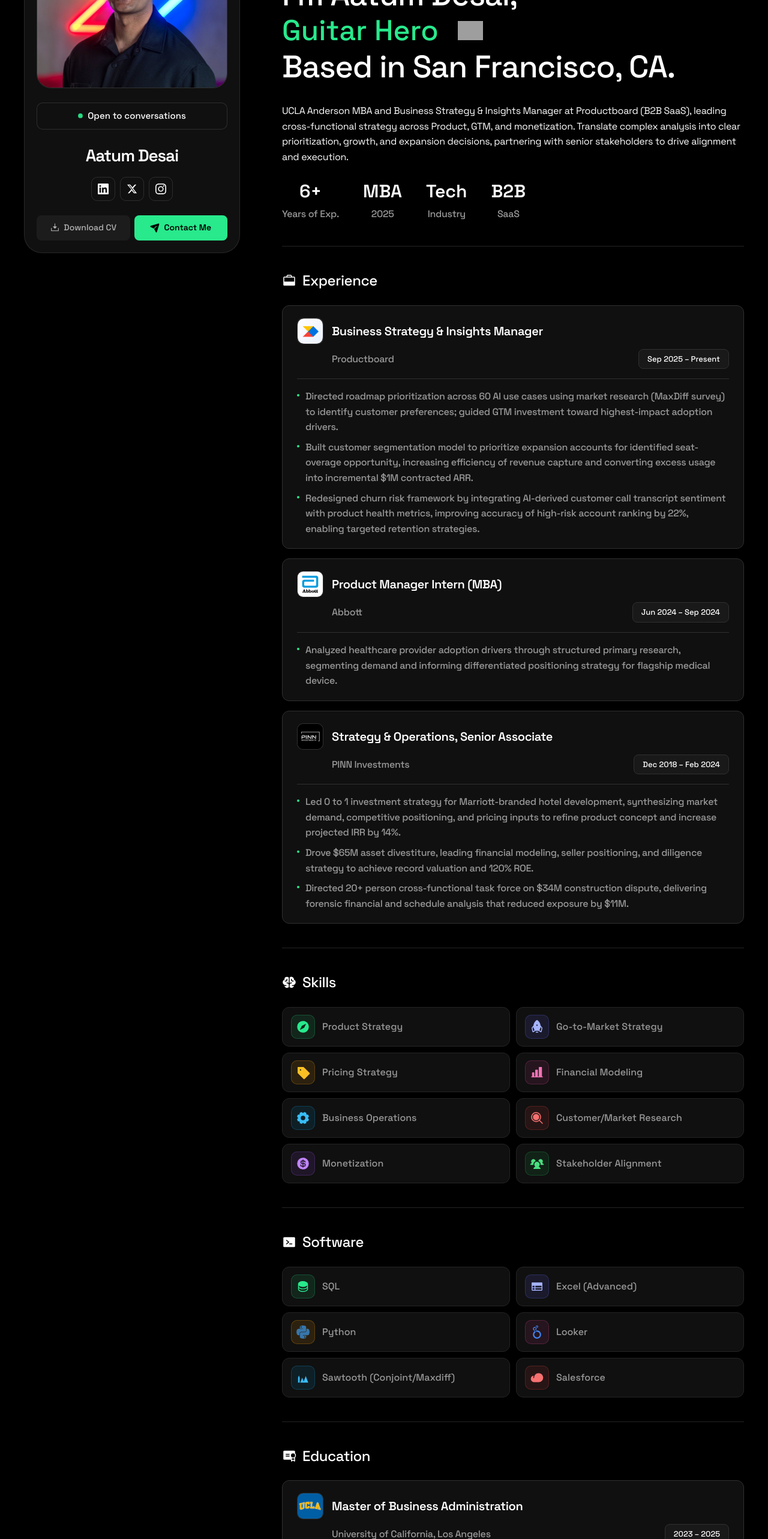
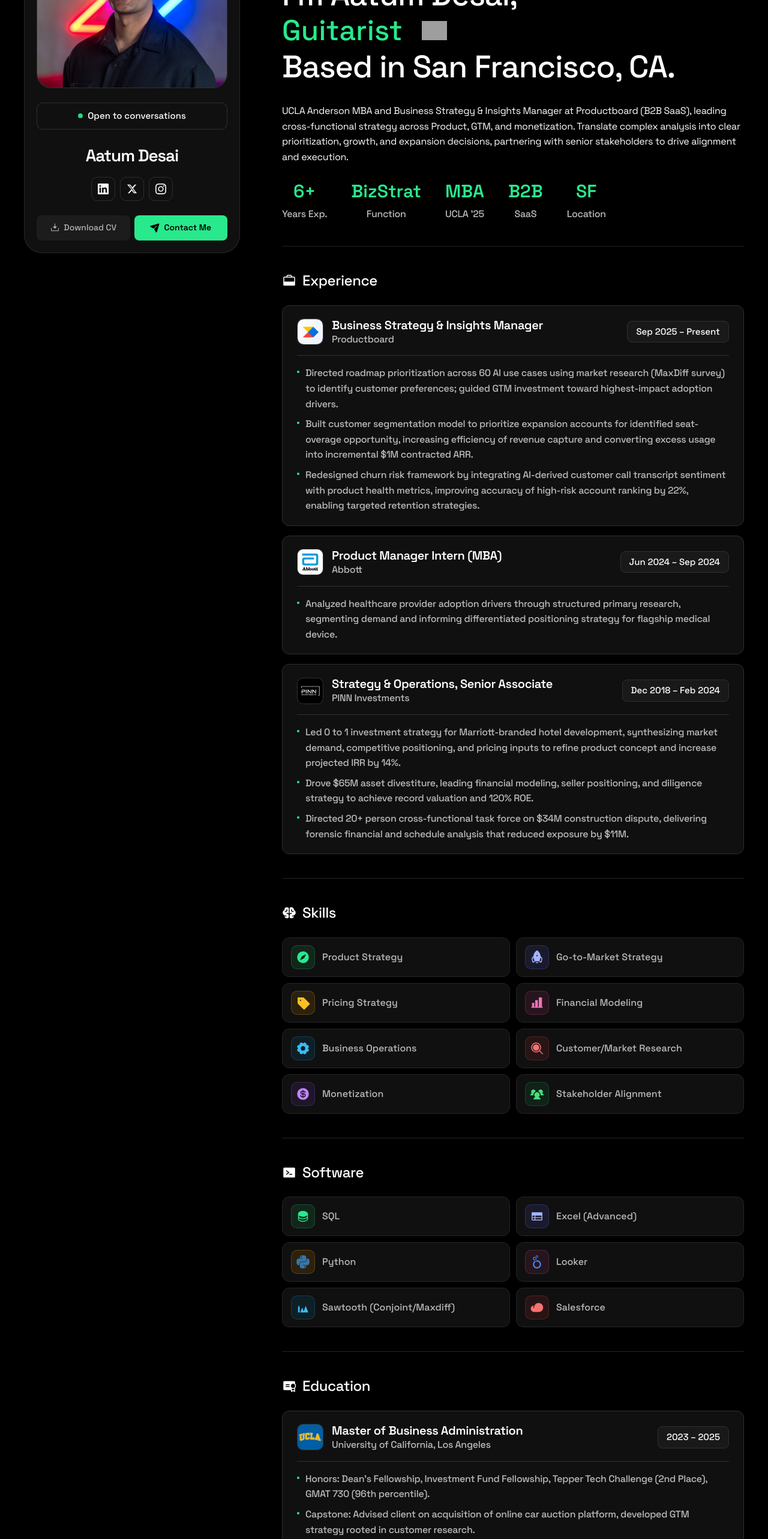
Before and after one commit to aatumdesai/aatum-site, a Next.js app: page / in a window 1280 px wide. Shown: the part 234-2800 px from the top of the page at 60% size. Built offline with nearby package versions, Linux system fonts and the light colour scheme; grey boxes are pictures that could not be loaded; a web font is replaced by a local one.

Commit message:
small updates

```diff
--- a/app/page.tsx
+++ b/app/page.tsx
@@ -15,7 +15,7 @@
 const TWEMOJI = "https://cdn.jsdelivr.net/gh/twitter/twemoji@14.0.2/assets/svg";
 const TYPEWRITER_ICONS: Record<string, React.ReactNode> = {
   "Business Strategist": <img src={`${TWEMOJI}/1f4bc.svg`} width={42} height={42} alt="" />,
-  "Guitar Hero":         <img src={`${TWEMOJI}/1f3b8.svg`} width={42} height={42} alt="" />,
+  "Guitarist":           <img src={`${TWEMOJI}/1f3b8.svg`} width={42} height={42} alt="" />,
   "Chess Player":        <img src={`${TWEMOJI}/265f.svg`} width={42} height={42} alt="" />,
   "Golfer":              <img src={`${TWEMOJI}/1f3cc.svg`} width={42} height={42} alt="" />,
 };
@@ -111,7 +111,7 @@
 const dateBadge: React.CSSProperties = {
   padding: "6px 14px", backgroundColor: "rgb(25,25,25)",
   border: "1px solid rgb(48,48,48)", borderRadius: "8px",
-  fontSize: "13px", fontWeight: 500, color: "#fff",
+  fontSize: "15px", fontWeight: 500, color: "#fff",
   fontFamily: "var(--font-space-grotesk)", whiteSpace: "nowrap", flexShrink: 0,
 };
 
@@ -222,7 +222,7 @@
             }}>
               {icon ?? <span style={{ fontSize: "15px", fontWeight: 700, fontFamily: "var(--font-space-grotesk)" }}>{item.name.charAt(0)}</span>}
             </div>
-            <p style={{ fontSize: "16px", fontWeight: 500, color: "#999", margin: 0, fontFamily: "var(--font-space-grotesk)" }}>
+            <p style={{ fontSize: "16px", fontWeight: 500, color: "#bbb", margin: 0, fontFamily: "var(--font-space-grotesk)" }}>
               {item.name}
             </p>
           </div>
@@ -376,7 +376,7 @@
               {/* Desktop: full heading block. Hidden on mobile via CSS. */}
               <div className="desktop-only" style={{ display: "flex", flexDirection: "column", gap: "20px", width: "100%" }}>
                 <p style={{
-                  fontSize: "24px", fontWeight: 500, color: "#999",
+                  fontSize: "24px", fontWeight: 500, color: "#bbb",
                   fontFamily: "var(--font-space-grotesk)", margin: 0,
                   letterSpacing: "-0.02em", lineHeight: "1.4em",
                 }}>
@@ -411,10 +411,13 @@
               <div className="desktop-only" style={{ display: "flex", flexDirection: "row", gap: "40px", alignItems: "center", flexWrap: "wrap" }}>
                 {content.stats.map((stat, i) => (
                   <div key={i} style={{ display: "flex", flexDirection: "column", alignItems: "center", gap: "10px" }}>
-                    <div style={{ fontFamily: "var(--font-space-grotesk)", fontSize: "30px", fontWeight: 600, color: "#fff", lineHeight: 1 }}>
+                    <div style={{
+                      fontFamily: "var(--font-space-grotesk)", fontSize: "30px", fontWeight: 600,
+                      color: "#28e98c", lineHeight: 1,
+                    }}>
                       {stat.value}
                     </div>
-                    <p style={{ fontSize: "16px", fontWeight: 500, fontFamily: "var(--font-space-grotesk)", letterSpacing: "-0.02em", lineHeight: "1.6em", color: "#999", margin: 0 }}>
+                    <p style={{ fontSize: "16px", fontWeight: 500, fontFamily: "var(--font-space-grotesk)", letterSpacing: "-0.02em", lineHeight: "1.6em", color: "#bbb", margin: 0 }}>
                       {stat.label}
                     </p>
                   </div>
@@ -434,28 +437,24 @@
                     borderRadius: "12px", padding: "20px 24px", display: "flex", flexDirection: "column",
                   }}>
                     {/* Header: always visible */}
-                    <div className="card-header" style={{ display: "flex", flexDirection: "column", gap: "8px", marginBottom: "16px" }}>
-                      {/* Row 1: logo + role */}
-                      <div style={{ display: "flex", alignItems: "center", gap: "14px" }}>
-                        <CompanyLogo name={job.company} />
-                        <p style={{ fontSize: "20px", fontWeight: 600, color: "#fff", margin: 0, fontFamily: "var(--font-space-grotesk)", letterSpacing: "-0.02em", lineHeight: "1.3em" }}>
+                    <div className="card-header-row" style={{ display: "flex", alignItems: "center", gap: "14px", marginBottom: "16px" }}>
+                      <CompanyLogo name={job.company} />
+                      <div style={{ flex: 1, minWidth: 0 }}>
+                        <p style={{ fontSize: "20px", fontWeight: 600, color: "#fff", margin: "0 0 2px 0", fontFamily: "var(--font-space-grotesk)", letterSpacing: "-0.02em", lineHeight: "1.2em" }}>
                           {job.role}
                         </p>
-                      </div>
-                      {/* Row 2: company + dates */}
-                      <div style={{ display: "flex", alignItems: "center", justifyContent: "space-between", gap: "12px", paddingLeft: "58px" }}>
-                        <p style={{ fontSize: "16px", color: "#999", margin: 0, fontFamily: "var(--font-space-grotesk)", fontWeight: 500, letterSpacing: "-0.02em", lineHeight: "1.6em" }}>
+                        <p style={{ fontSize: "16px", color: "#bbb", margin: 0, fontFamily: "var(--font-space-grotesk)", fontWeight: 500, letterSpacing: "-0.02em", lineHeight: "1.3em" }}>
                           {job.company}
                         </p>
-                        <div style={dateBadge}>{job.dates}</div>
                       </div>
+                      <div className="card-date-badge" style={dateBadge}>{job.dates}</div>
                     </div>
                     {/* Bullets — desktop only */}
                     <div className="desktop-only">
                       <div style={{ height: "1px", backgroundColor: "rgb(48,48,48)", marginBottom: "16px" }} />
                       <ul style={{ listStyle: "none", padding: 0, margin: 0, display: "flex", flexDirection: "column", gap: "8px" }}>
                         {job.bullets.map((bullet, j) => (
-                          <li key={j} style={{ display: "flex", gap: "10px", fontSize: "16px", lineHeight: "1.6em", letterSpacing: "-0.02em", color: "#999", fontFamily: "var(--font-space-grotesk)", fontWeight: 500 }}>
+                          <li key={j} style={{ display: "flex", gap: "10px", fontSize: "16px", lineHeight: "1.6em", letterSpacing: "-0.02em", color: "#bbb", fontFamily: "var(--font-space-grotesk)", fontWeight: 500 }}>
                             <span style={{ marginTop: "9px", width: "4px", height: "4px", borderRadius: "50%", backgroundColor: "#28e98c", flexShrink: 0 }} />
                             {bullet}
                           </li>
@@ -495,28 +494,29 @@
                     borderRadius: "12px", padding: "20px 24px", display: "flex", flexDirection: "column",
                   }}>
                     {/* Header: always visible */}
-                    <div className="card-header" style={{ display: "flex", flexDirection: "column", gap: "8px", marginBottom: "16px" }}>
-                      {/* Row 1: logo + degree */}
-                      <div style={{ display: "flex", alignItems: "center", gap: "14px" }}>
-                        <CompanyLogo name={edu.institution} color="#a78bfa" />
-                        <p style={{ fontSize: "20px", fontWeight: 600, color: "#fff", margin: 0, fontFamily: "var(--font-space-grotesk)", letterSpacing: "-0.02em", lineHeight: "1.3em" }}>
+                    <div className="card-header-row" style={{ display: "flex", alignItems: "center", gap: "14px", marginBottom: "16px" }}>
+                      <CompanyLogo name={edu.institution} color="#a78bfa" />
+                      <div style={{ flex: 1, minWidth: 0 }}>
+                        <p style={{ fontSize: "20px", fontWeight: 600, color: "#fff", margin: "0 0 2px 0", fontFamily: "var(--font-space-grotesk)", letterSpacing: "-0.02em", lineHeight: "1.2em" }}>
                           {edu.title}
                         </p>
-                      </div>
-                      {/* Row 2: institution + dates */}
-                      <div style={{ display: "flex", alignItems: "center", justifyContent: "space-between", gap: "12px", paddingLeft: "58px" }}>
-                        <p style={{ fontSize: "16px", color: "#999", margin: 0, fontFamily: "var(--font-space-grotesk)", fontWeight: 500, letterSpacing: "-0.02em", lineHeight: "1.6em" }}>
+                        <p style={{ fontSize: "16px", color: "#bbb", margin: 0, fontFamily: "var(--font-space-grotesk)", fontWeight: 500, letterSpacing: "-0.02em", lineHeight: "1.3em" }}>
                           {edu.institution}
                         </p>
-                        <div style={dateBadge}>{edu.dates}</div>
                       </div>
+                      <div className="card-date-badge" style={dateBadge}>{edu.dates}</div>
                     </div>
-                    {/* Description — desktop only */}
+                    {/* Bullets — desktop only */}
                     <div className="desktop-only">
                       <div style={{ height: "1px", backgroundColor: "rgb(48,48,48)", marginBottom: "16px" }} />
-                      <p style={{ fontSize: "16px", lineHeight: "1.6em", letterSpacing: "-0.02em", color: "#999", margin: 0, fontFamily: "var(--font-space-grotesk)", fontWeight: 500, whiteSpace: "pre-line" }}>
-                        {edu.description}
-                      </p>
+                      <ul style={{ listStyle: "none", padding: 0, margin: 0, display: "flex", flexDirection: "column", gap: "8px" }}>
+                        {edu.bullets.map((bullet, j) => (
+                          <li key={j} style={{ display: "flex", gap: "10px", fontSize: "16px", lineHeight: "1.6em", letterSpacing: "-0.02em", color: "#bbb", fontFamily: "var(--font-space-grotesk)", fontWeight: 500 }}>
+                            <span style={{ marginTop: "9px", width: "4px", height: "4px", borderRadius: "50%", backgroundColor: "#28e98c", flexShrink: 0 }} />
+                            {bullet}
+                          </li>
+                        ))}
+                      </ul>
                     </div>
                   </div>
                 ))}
@@ -557,7 +557,7 @@
                         {item.icon}
                       </div>
                       <div style={{ minWidth: 0 }}>
-                        <p style={{ fontSize: "13px", color: "rgb(153,153,153)", margin: "0 0 4px 0", fontFamily: "var(--font-space-grotesk)" }}>
+                        <p style={{ fontSize: "13px", color: "rgb(187,187,187)", margin: "0 0 4px 0", fontFamily: "var(--font-space-grotesk)" }}>
                           {item.label}
                         </p>
                         <a href={item.href} target="_blank" rel="noopener noreferrer" style={{
--- a/content.ts
+++ b/content.ts
@@ -19,7 +19,7 @@
   // Add short words or phrases — they will type, pause, delete, then cycle.
   typewriterWords: [
     "Business Strategist",
-    "Guitar Hero",
+    "Guitarist",
     "Chess Player",
     "Golfer",
   ],
@@ -29,10 +29,11 @@
 
   // ── Stats ───────────────────────────────────
   stats: [
-    { value: "6+", label: "Years of Exp." },
-    { value: "MBA", label: "2025" },
-    { value: "Tech", label: "Industry" },
+    { value: "6+", label: "Years Exp." },
+    { value: "BizStrat", label: "Function" },
+    { value: "MBA", label: "UCLA '25" },
     { value: "B2B", label: "SaaS" },
+    { value: "SF", label: "Location" },
   ],
 
   // ── Experience ──────────────────────────────
@@ -76,15 +77,18 @@
       title: "Master of Business Administration",
       institution: "University of California, Los Angeles",
       dates: "2023 – 2025",
-      description:
-        "Honors: Dean’s Fellowship, Investment Fund Fellowship, Tepper Tech Challenge (2nd Place), GMAT 730 (96th percentile).\nCapstone: Advised client on acquisition of online car auction platform, developed GTM strategy rooted in customer research."
+      bullets: [
+        "Honors: Dean’s Fellowship, Investment Fund Fellowship, Tepper Tech Challenge (2nd Place), GMAT 730 (96th percentile).",
+        "Capstone: Advised client on acquisition of online car auction platform, developed GTM strategy rooted in customer research.",
+      ],
     },
     {
       title: "Bachelor of Science in Mechanical Engineering",
       institution: "Georgia Institute of Technology, Atlanta",
       dates: "2013 – 2017",
-      description:
+      bullets: [
         "Minor in Economics / Certificate in Entrepreneurship.",
+      ],
     },
   ],
 
```
Also changed, not shown: app/globals.css (+7 -2 lines).
